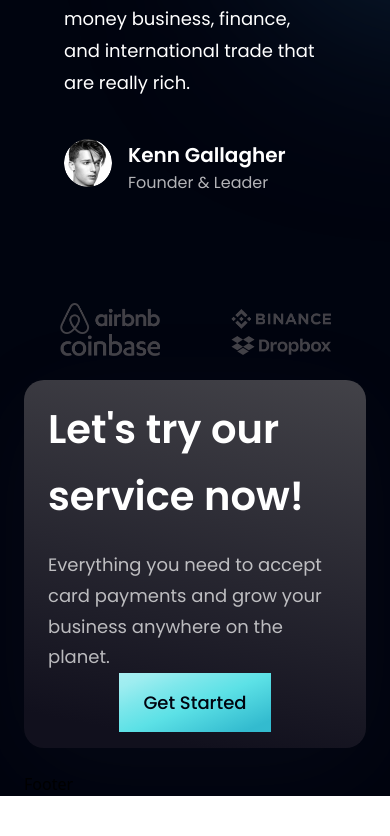
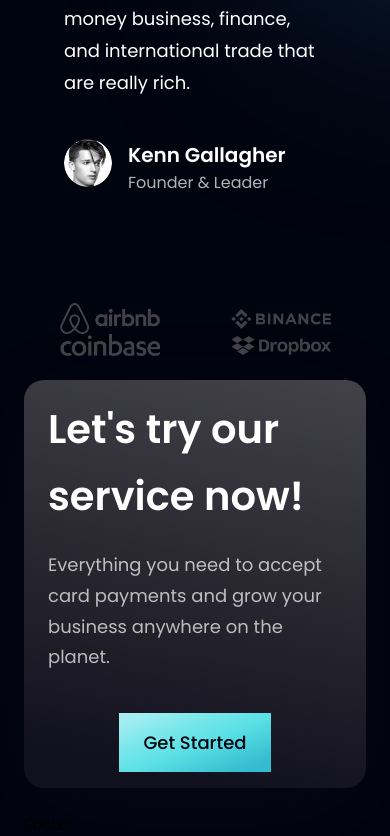
Before and after one commit to knosei/HooBank, a React (Vite) app: page / in a window 390 px wide. Shown: the part 5627-6463 px from the top of the page. Before the commit the page ends 6423 px from the top, so only its background shows below. Built offline with nearby package versions, Linux system fonts and the light colour scheme.

Commit message:
footer section

```diff
--- a/src/components/CTA.jsx
+++ b/src/components/CTA.jsx
@@ -6,10 +6,11 @@ const CTA = () => (
     sm:flex-row flex-col bg-black-gradient-2 rounded-[20px] box-shadow`}>
       <div className="flex-1 flex flex-col">
         <h2 className={styles.heading2}>Let's try our service now!</h2>
-        <p className={`${styles.paragraph} max-w-[470PX] mt-5`}>Everything you need to accept card payments and grow your business anywhere on the planet.</p>
+        <p className={`${styles.paragraph} max-w-[470PX] mt-5`}>
+        Everything you need to accept card payments and grow your business anywhere on the planet.</p>
       </div>
 
-      <div>
+      <div className={`${styles.flexCenter} sm:ml-10 ml-0 sm:mt-0 mt-10`}>
         <Button />
       </div>
     </section>
--- a/src/components/Footer.jsx
+++ b/src/components/Footer.jsx
@@ -1,4 +1,6 @@
-import React from 'react'
+import styles from "../style";
+import { logo } from '../assets';
+import { footerLinks, socialMedia } from '../constants'
 
 const Footer = () => {
   return (
```
